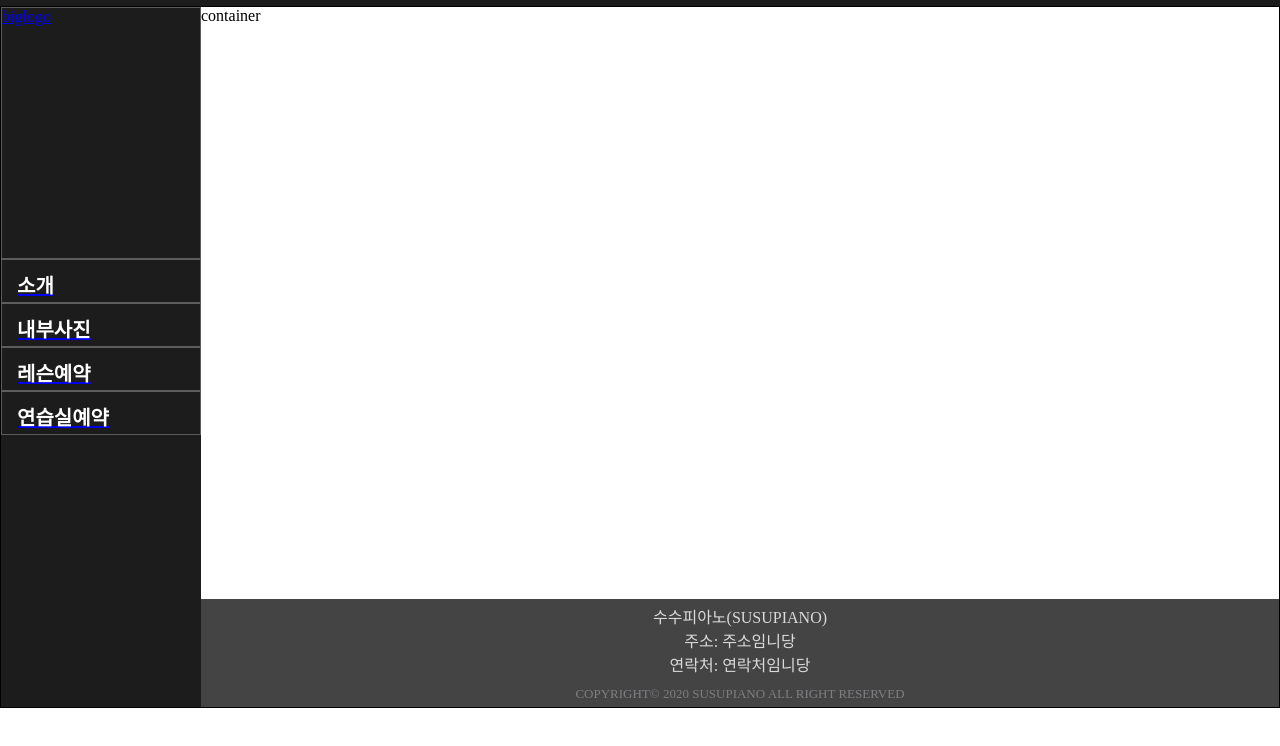
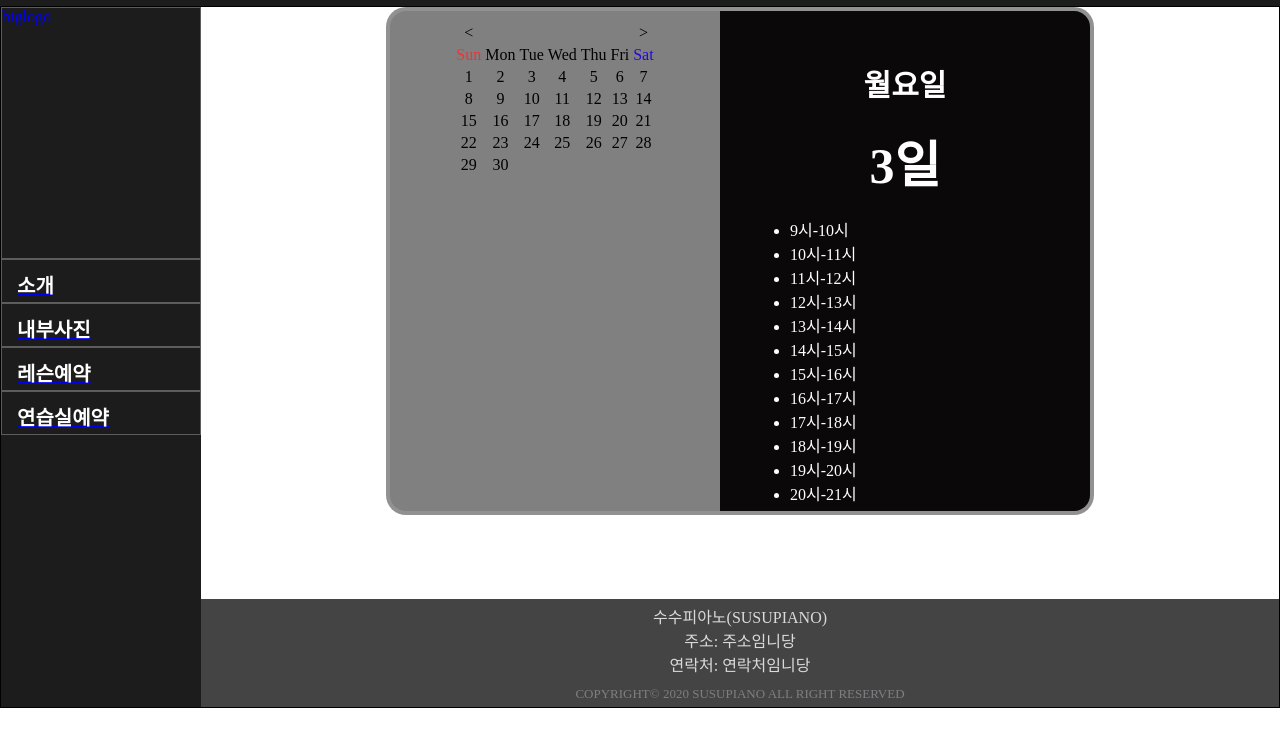
Before and after one commit to danielsychoo/toyproject-susupiano, a plain HTML site: page index.html in a window 1280 px wide. Shown: the part 44-790 px from the top of the page. Drawn offline with Linux system fonts and the light colour scheme.

Commit message:
add testCalender with JavaScript & DOM

```diff
--- a/index.html
+++ b/index.html
@@ -25,7 +25,59 @@
       </ul>
       <div id='idMainSection'>
         <div id='idMainContainer'>
-          container
+          <!-- timetable_start -->
+          <div class="clContent-wrap">
+            <div class="clContent-left">
+              <table id="calendar" align="center">
+                <thead>
+                  <tr class="btn-wrap clearfix">
+                    <td>
+                      <label id="prev">
+                        &#60;
+                      </label>
+                    </td>
+                    <td align="center" id="idCurrent-year-month" colspan="5"></td>
+                    <td>
+                      <label id="next">
+                        &#62;
+                      </label>
+                    </td>
+                  </tr>
+                  <tr>
+                    <td class="clSun" align="center">Sun</td>
+                    <td align="center">Mon</td>
+                    <td align="center">Tue</td>
+                    <td align="center">Wed</td>
+                    <td align="center">Thu</td>
+                    <td align="center">Fri</td>
+                    <td class="clSat" align="center">Sat</td>
+                  </tr>
+                </thead>
+                <tbody id="idCalendar-body" class="clCalendar-body"></tbody>
+              </table>
+            </div>
+            <div class="clContent-right">
+              <div class="clMain-wrap">
+                <div id="idMain-day" class="clMain-day">월요일</div>
+                <div id="idMain-date" class="clMain-date">3일</div>
+              </div>
+              <ul class="clTimetable">
+                <li class="clAtTime">9시-10시</li>
+                <li class="clAtTime">10시-11시</li>
+                <li class="clAtTime">11시-12시</li>
+                <li class="clAtTime">12시-13시</li>
+                <li class="clAtTime">13시-14시</li>
+                <li class="clAtTime">14시-15시</li>
+                <li class="clAtTime">15시-16시</li>
+                <li class="clAtTime">16시-17시</li>
+                <li class="clAtTime">17시-18시</li>
+                <li class="clAtTime">18시-19시</li>
+                <li class="clAtTime">19시-20시</li>
+                <li class="clAtTime">20시-21시</li>
+              </ul>
+            </div>
+          </div>
+          <!-- timetable_end -->
         </div>
         <footer id='idFooter'>
           <div id='idFooterContent'>
@@ -39,5 +91,6 @@
         </footer>
       </div>
     </div>
+    <script type="text/javascript" src="main.js"></script>
   </body>
 </html>
--- /dev/null
+++ b/main.js
@@ -0,0 +1,53 @@
+// 달력출력 ------------------------------
+let currentTitle = document.querySelector('#idCurrent-year-month');
+let calendarBody = document.querySelector('#idCalendar-body');
+let today = new Date();
+let first = new Date(today.getFullYear(), today.getMonth(), 1);
+let dayList = ['Sunday', 'Monday', 'Tuesday', 'Wednesday', 'Thursday', 'Friday', 'Saturday'];
+let leapYear = [31,29,31,30,31,30,31,31,30,31,30,31];
+let notLeapYear = [31,28,31,30,31,30,31,31,30,31,30,31];
+let pageFirst = first;
+let pageYear;
+
+if(first.getFullYear() % 4 === 0) {
+  pageYear = leapYear;
+} else {
+  pageYear = notLeapYear;
+}
+
+function showCalendar() {
+  let monthCnt = 100;
+  let cnt = 1;
+  for(let i = 0; i < 6; i++) {
+    let $tr = document.createElement('tr');
+    $tr.setAttribute('id', monthCnt);
+    for(let n = 0; n < 7; n++) {
+      if((i === 0 && n < first.getDay()) || cnt > pageYear[first.getMonth()]) {
+        let $td = document.createElement('td');
+        $tr.appendChild($td);
+      } else {
+        let $td = document.createElement('td');
+        $td.textContent = cnt;
+        $td.setAttribute('id', cnt);
+        $tr.appendChild($td);
+        cnt++;
+      }
+    }
+    monthCnt++;
+    calendarBody.appendChild($tr);
+  }
+}
+
+showCalendar();
+
+function removeCalendar() {
+  let catchTr = 100;
+  for(let i = 100; i < 106; i++) {
+    let $tr = document.querySelector(catchTr);
+    $tr.remove();
+    catchTr++;
+  }
+}
+// 달력출력 ------------------------------
+
+// 이전달 다음달 -------------------------
--- a/style.css
+++ b/style.css
@@ -58,6 +58,55 @@ body {
 #idMainContainer {
   flex: 8 1 0;
 }
+.clContent-wrap {
+  display: flex;
+  width: 700px;
+  height: 500px;
+  margin: 0 auto;
+  border: 4px solid rgba(161, 161, 161, 0.5);
+  border-radius: 20px;
+  overflow: hidden;
+  background: gray;
+}
+.clContent-left {
+  width: 50%;
+  padding: 10px;
+  text-align: center;
+}
+.clSun {
+  color: #ef3333;
+}
+.clSat {
+  color: #2107e0;
+}
+.content-left table tr td {
+  width: 40px;
+  height: 40px;
+  text-align: center;
+  font-size: 20px;
+  font-weight: bold;
+}
+.clContent-right {
+  background: #0b0809;
+  color: white;
+  float: left;
+  width: 50%;
+  padding: 30px;
+}
+.clMain-wrap {
+  text-align: center;
+  padding: 20px 0 0 0;
+}
+.clMain-day {
+  margin: 0;
+  font-size: 30px;
+  font-weight: bold;
+}
+.clMain-date {
+  font-size: 50px;
+  font-weight: bold;
+  margin: 20px 0;
+}
 
 #idFooter {
   background-color: #444444;
```
